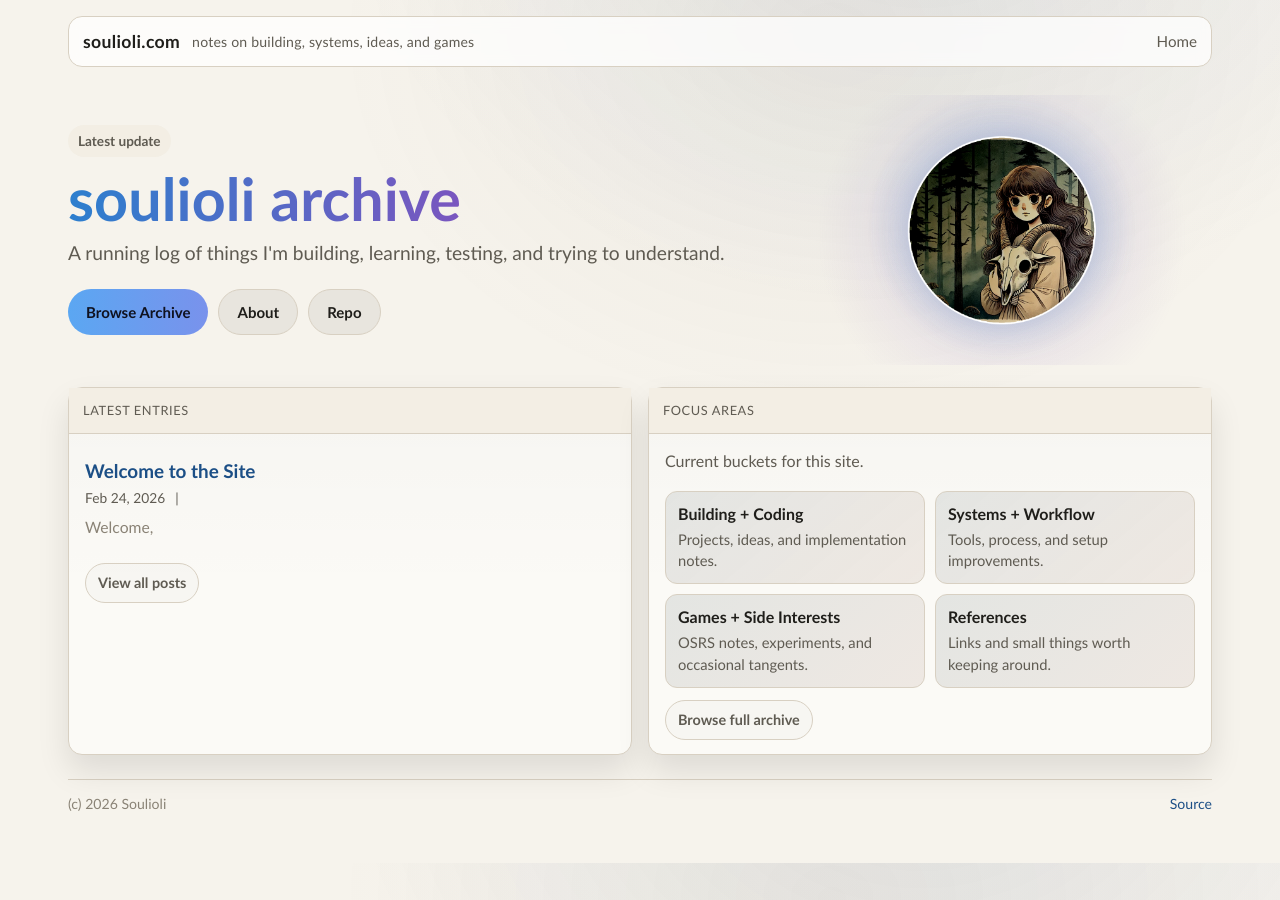
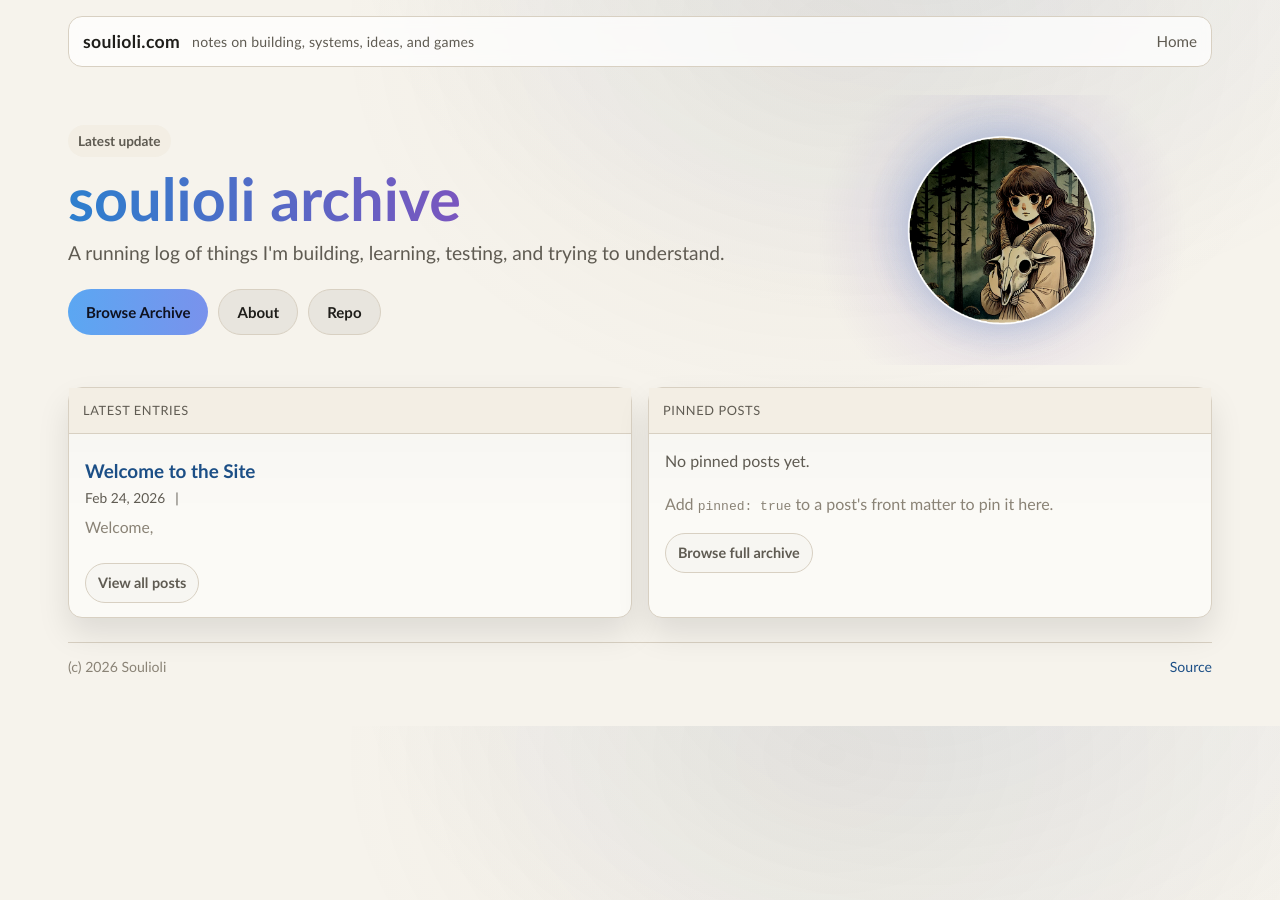
Before and after one commit to Souliolii/soulioli.com, a Jekyll site: the page built from index.html, in a window 1280 px wide. Built offline with Jekyll 4.4.1, drawn with Linux system fonts in a browser that asks for light colours.

Commit message:
Implement pinned posts feature with section tabs and styling for improved navigation

```diff
--- a/_config.yml
+++ b/_config.yml
@@ -2,6 +2,22 @@
 description: Personal notes, projects, and reminders.
 url: "https://soulioli.com"
 hero_logo: "/assets/logo.png"
+
+# Homepage pinned-post sections (tag-driven).
+# Use tag: all to include all pinned posts.
+pinned_sections:
+  - id: all
+    label: All
+    tag: all
+  - id: builds
+    label: Builds
+    tag: build
+  - id: notes
+    label: Notes
+    tag: note
+  - id: games
+    label: Games
+    tag: game
 
 # Makes URLs nice like /first-log-entry/ instead of /2026/02/24/...
 permalink: /:title/
--- a/_layouts/default.html
+++ b/_layouts/default.html
@@ -296,6 +296,37 @@
       display:flex; gap: 10px; flex-wrap:wrap;
     }
     .excerpt{ margin: 6px 0 0; color: var(--faint); font-size: .98rem; }
+    .pin-tabs{
+      display:flex;
+      gap: 8px;
+      flex-wrap: wrap;
+      margin-bottom: 10px;
+    }
+    .pin-tab{
+      display:inline-flex;
+      align-items:center;
+      justify-content:center;
+      padding: 6px 11px;
+      border-radius: 999px;
+      border: 1px solid var(--border);
+      background: var(--panel-soft);
+      color: var(--muted);
+      font-size: .84rem;
+      font-weight: 700;
+      cursor: pointer;
+    }
+    .pin-tab:hover{
+      color: var(--text);
+      text-decoration: none;
+      border-color: var(--btn-highlight-border);
+    }
+    .pin-tab.is-active{
+      color: var(--text);
+      background: var(--btn-highlight-bg);
+      border-color: var(--btn-highlight-border);
+    }
+    .pin-panel{ display:none; }
+    .pin-panel.is-active{ display:block; }
     .tile-grid{
       display:grid;
       grid-template-columns: 1fr;
--- a/index.html
+++ b/index.html
@@ -45,30 +45,88 @@
   </div>
 
   <div class="card">
-    <div class="hd">Focus Areas</div>
+    <div class="hd">Pinned Posts</div>
     <div class="bd">
-      <p style="margin-top:0;color:var(--muted);">Current buckets for this site.</p>
-      <div class="tile-grid">
-        <div class="tile">
-          <h3>Building + Coding</h3>
-          <p>Projects, ideas, and implementation notes.</p>
-        </div>
-        <div class="tile">
-          <h3>Systems + Workflow</h3>
-          <p>Tools, process, and setup improvements.</p>
-        </div>
-        <div class="tile">
-          <h3>Games + Side Interests</h3>
-          <p>OSRS notes, experiments, and occasional tangents.</p>
-        </div>
-        <div class="tile">
-          <h3>References</h3>
-          <p>Links and small things worth keeping around.</p>
-        </div>
-      </div>
+      {% assign pinned_posts = site.posts | where: "pinned", true | sort: "pin_order" %}
+      {% if pinned_posts.size > 0 %}
+        {% if site.pinned_sections and site.pinned_sections.size > 0 %}
+          <div class="pin-tabs" role="tablist" aria-label="Pinned post sections">
+            {% for section in site.pinned_sections %}
+              <button class="pin-tab{% if forloop.first %} is-active{% endif %}" type="button" data-pin-target="{{ section.id }}" role="tab" aria-selected="{% if forloop.first %}true{% else %}false{% endif %}">
+                {{ section.label }}
+              </button>
+            {% endfor %}
+          </div>
+
+          {% for section in site.pinned_sections %}
+            <div class="pin-panel{% if forloop.first %} is-active{% endif %}" data-pin-panel="{{ section.id }}" role="tabpanel">
+              {% if section.tag == "all" %}
+                {% assign section_posts = pinned_posts %}
+              {% else %}
+                {% assign section_posts = pinned_posts | where_exp: "post", "post.tags contains section.tag" %}
+              {% endif %}
+
+              {% if section_posts.size > 0 %}
+                {% for post in section_posts limit: 4 %}
+                  <a class="post-item" href="{{ post.url }}">
+                    <div class="post-title">{{ post.title }}</div>
+                    <div class="meta">
+                      <span>{{ post.date | date: "%b %d, %Y" }}</span>
+                      {% if post.tags %}<span>|</span><span>{{ post.tags | join: ", " }}</span>{% endif %}
+                    </div>
+                    {% if post.excerpt %}<div class="excerpt">{{ post.excerpt | strip_html | truncate: 120 }}</div>{% endif %}
+                  </a>
+                {% endfor %}
+              {% else %}
+                <p style="margin-top:0;color:var(--muted);">No pinned posts in this section yet.</p>
+              {% endif %}
+            </div>
+          {% endfor %}
+        {% else %}
+          {% for post in pinned_posts limit: 4 %}
+            <a class="post-item" href="{{ post.url }}">
+              <div class="post-title">{{ post.title }}</div>
+              <div class="meta">
+                <span>{{ post.date | date: "%b %d, %Y" }}</span>
+                {% if post.tags %}<span>|</span><span>{{ post.tags | join: ", " }}</span>{% endif %}
+              </div>
+              {% if post.excerpt %}<div class="excerpt">{{ post.excerpt | strip_html | truncate: 120 }}</div>{% endif %}
+            </a>
+          {% endfor %}
+        {% endif %}
+      {% else %}
+        <p style="margin-top:0;color:var(--muted);">No pinned posts yet.</p>
+        <p style="margin-top:8px;color:var(--faint);">Add <code>pinned: true</code> to a post's front matter to pin it here.</p>
+      {% endif %}
       <div style="margin-top:12px;">
         <a class="pill" href="/archive">Browse full archive</a>
       </div>
     </div>
   </div>
 </div>
+
+<script>
+  (function () {
+    var tabs = document.querySelectorAll("[data-pin-target]");
+    var panels = document.querySelectorAll("[data-pin-panel]");
+    if (!tabs.length || !panels.length) return;
+
+    function setActive(targetId) {
+      tabs.forEach(function (tab) {
+        var isActive = tab.getAttribute("data-pin-target") === targetId;
+        tab.classList.toggle("is-active", isActive);
+        tab.setAttribute("aria-selected", isActive ? "true" : "false");
+      });
+      panels.forEach(function (panel) {
+        var isActive = panel.getAttribute("data-pin-panel") === targetId;
+        panel.classList.toggle("is-active", isActive);
+      });
+    }
+
+    tabs.forEach(function (tab) {
+      tab.addEventListener("click", function () {
+        setActive(tab.getAttribute("data-pin-target"));
+      });
+    });
+  })();
+</script>
```
Also changed, not shown: README.md.
